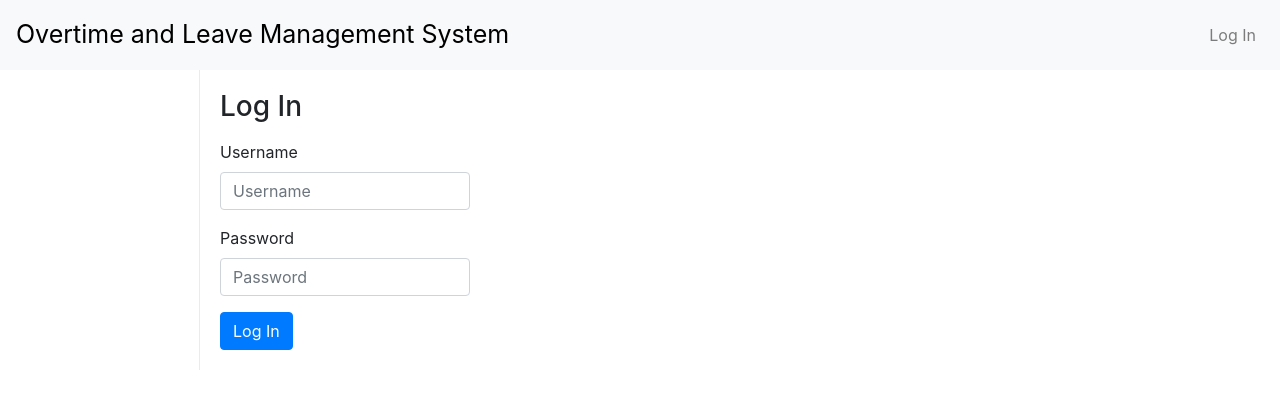
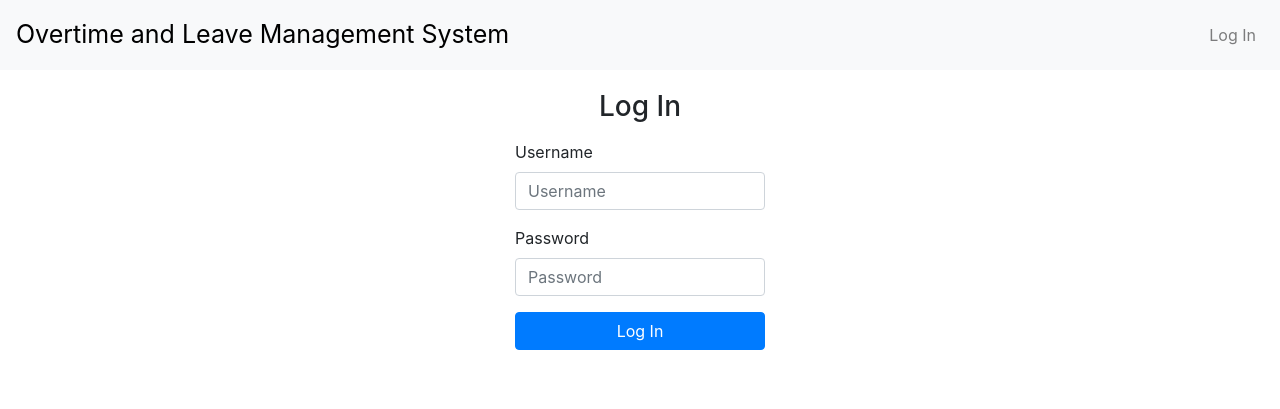
Before and after one commit to sunshineplan/OLMS-old, a Flask app: page /auth/login in a window 1280 px wide. Shown: the top 409 px of the page. Run offline with Flask 2, Linux system fonts and the light colour scheme; parts of the project's set-up code (start-up, migrations or seed data) failed here and were passed over; some libraries are stand-ins or nearby versions.

Commit message:
Optimize Login page

```diff
--- a/OLMS/static/style.css
+++ b/OLMS/static/style.css
@@ -21,6 +21,14 @@
 .wrapper {
     display: flex;
     align-items: stretch;
+}
+
+.login {
+    width: 250px;
+}
+
+form.login {
+    margin: 0 auto;
 }
 
 .sidebar {
--- a/OLMS/templates-zh/auth/login.html
+++ b/OLMS/templates-zh/auth/login.html
@@ -1,12 +1,12 @@
 {% extends 'base.html' %}
 
 {% block header %}
-<h3>{% block title %}登入{% endblock %}</h3>
+<h3 class='d-flex justify-content-center'>{% block title %}登入{% endblock %}</h3>
 <p>
 {% endblock %}
 
 {% block content %}
-<form method='POST'>
+<form class='login' method='POST'>
   <div class='form-group'>
     <label for='username'>用户名</label>
     <input class='form-control' name='username' id='username' placeholder='用户名' required>
@@ -15,7 +15,7 @@
     <label for='password'>密码</label>
     <input class='form-control' type='password' name='password' id='password' placeholder='密码' required>
   </div>
-  <input type='submit' id='submit' value='登入' class='btn btn-primary'>
+  <input type='submit' id='submit' value='登入' class='btn btn-primary login'>
 </form>
 <script>
   $(function() {
--- a/OLMS/templates-zh/base.html
+++ b/OLMS/templates-zh/base.html
@@ -18,8 +18,8 @@
   </div>
 </nav>
 <div class='wrapper'>
+  {% if g.user %}
   <nav class='nav flex-column navbar-light sidebar'>
-    {% if g.user %}
     <div>
       <a class='navbar-brand'>员工面板</a>
       <ul class='navbar-nav'>
@@ -46,8 +46,8 @@
       </ul>
     </div>
     {% endif %}
-    {% endif %}
   </nav>
+  {% endif %}
   <div class='content'>
     <header>
     {% block header %}{% endblock %}
--- a/OLMS/templates/auth/login.html
+++ b/OLMS/templates/auth/login.html
@@ -1,12 +1,12 @@
 {% extends 'base.html' %}
 
 {% block header %}
-<h3>{% block title %}Log In{% endblock %}</h3>
+<h3 class='d-flex justify-content-center'>{% block title %}Log In{% endblock %}</h3>
 <p>
 {% endblock %}
 
 {% block content %}
-<form method='POST'>
+<form class='login' method='POST'>
   <div class='form-group'>
     <label for='username'>Username</label>
     <input class='form-control' name='username' id='username' placeholder='Username' required>
@@ -15,7 +15,7 @@
     <label for='password'>Password</label>
     <input class='form-control' type='password' name='password' id='password' placeholder='Password' required>
   </div>
-  <input type='submit' id='submit' value='Log In' class='btn btn-primary'>
+  <input type='submit' id='submit' value='Log In' class='btn btn-primary login'>
 </form>
 <script>
   $(function() {
--- a/OLMS/templates/base.html
+++ b/OLMS/templates/base.html
@@ -18,8 +18,8 @@
   </div>
 </nav>
 <div class='wrapper'>
+  {% if g.user %}
   <nav class='nav flex-column navbar-light sidebar'>
-    {% if g.user %}
     <div>
       <a class='navbar-brand'>Employee Panel</a>
       <ul class='navbar-nav'>
@@ -46,8 +46,8 @@
       </ul>
     </div>
     {% endif %}
-    {% endif %}
   </nav>
+  {% endif %}
   <div class='content'>
     <header>
     {% block header %}{% endblock %}
```
